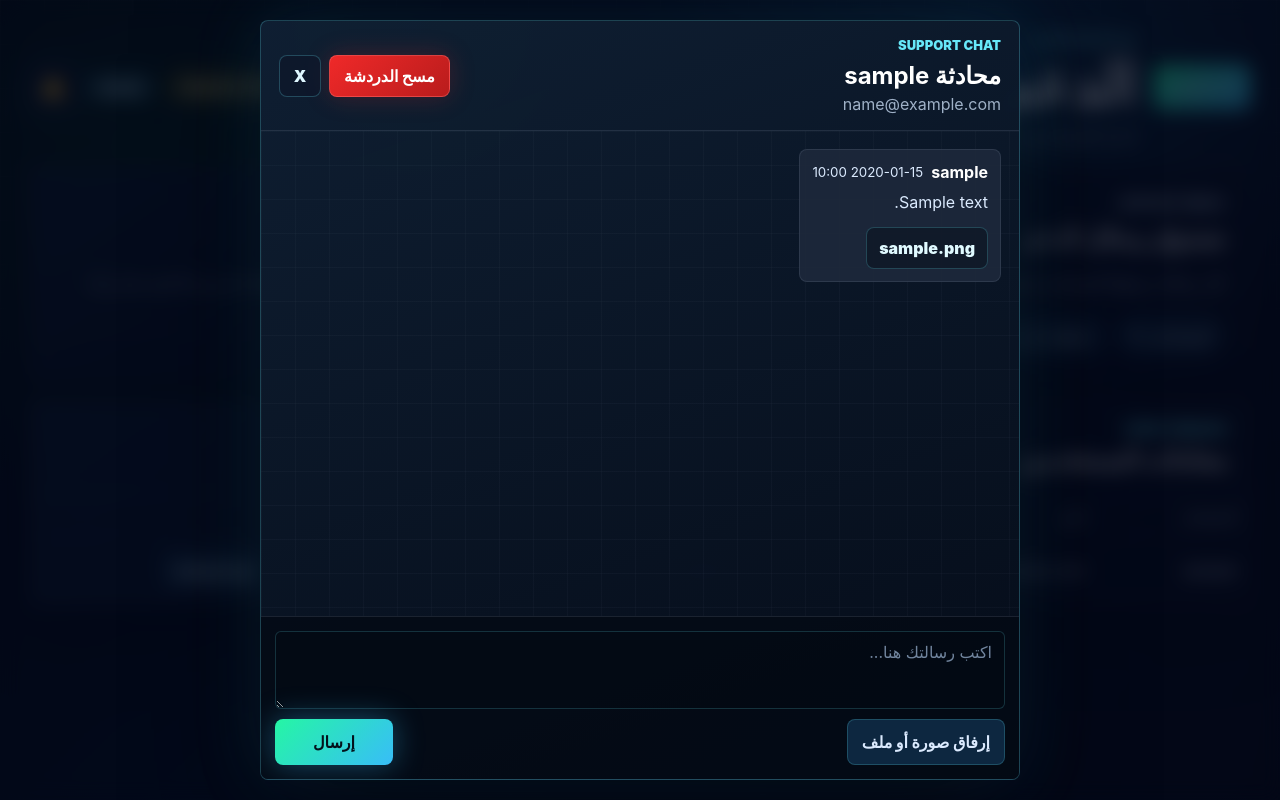
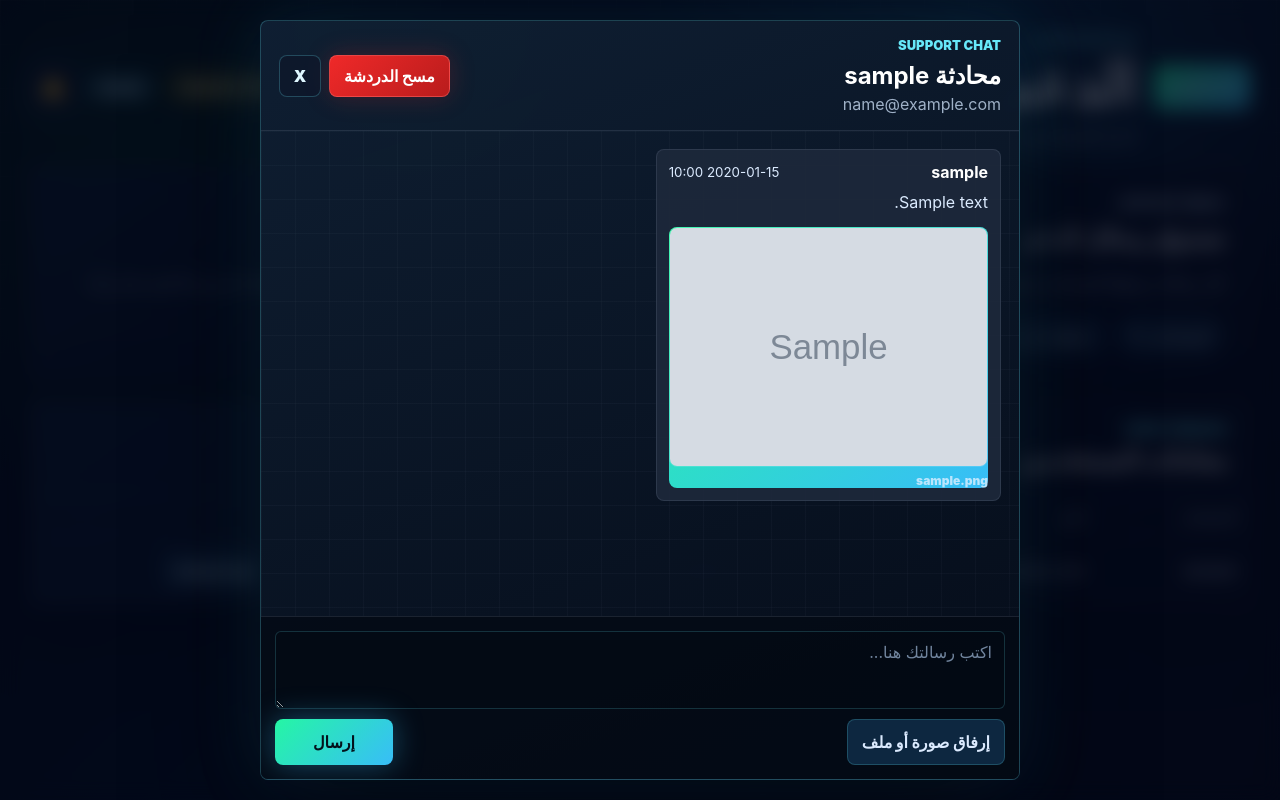
Before and after one commit to abdulkarimhajyasin-alt/project1-dashboard, a FastAPI app: page /support/chat/1 in a window 1280 px wide. Run offline with FastAPI, Linux system fonts and the light colour scheme; the visitor is signed in with stand-in values (Sample User, id 1); tables that the repository leaves empty hold one stand-in row (values such as "Sample post"); grey boxes marked "Sample" are stand-in pictures; parts of the project's set-up code (start-up, migrations or seed data) failed here and were passed over.

Commit message:
Fix support chat image attachment detection

```diff
--- a/web_dashboard/app/static/css/style.css
+++ b/web_dashboard/app/static/css/style.css
@@ -3087,6 +3087,18 @@ body.support-chat-open {
   transform: translateY(-1px);
 }
 
+.support-attachment-image span {
+  color: #bae6fd;
+  display: block;
+  font-size: 12px;
+  font-weight: 900;
+  margin-top: 6px;
+  max-width: min(320px, 100%);
+  overflow: hidden;
+  text-overflow: ellipsis;
+  white-space: nowrap;
+}
+
 .support-attachment-file {
   background: rgba(3, 10, 20, 0.42);
   border: 1px solid rgba(103, 232, 249, 0.22);
--- a/web_dashboard/app/static/js/dashboard.js
+++ b/web_dashboard/app/static/js/dashboard.js
@@ -14,6 +14,7 @@
   const supportImageOpenButtons = Array.from(document.querySelectorAll("[data-support-image-open]"));
   const supportImageCloseButtons = Array.from(document.querySelectorAll("[data-support-image-close]"));
   const supportFileInputs = Array.from(document.querySelectorAll("[data-support-file-input]"));
+  const imageExtensions = [".apng", ".avif", ".bmp", ".gif", ".jpeg", ".jpg", ".png", ".svg", ".webp"];
 
   const formatFileSize = (size) => {
     if (!Number.isFinite(size)) {
@@ -23,6 +24,11 @@
       return `${Math.max(1, Math.round(size / 1024))} KB`;
     }
     return `${(size / (1024 * 1024)).toFixed(1)} MB`;
+  };
+
+  const isImageFile = (file) => {
+    const fileName = (file.name || "").toLowerCase();
+    return file.type.startsWith("image/") || imageExtensions.some((extension) => fileName.endsWith(extension));
   };
 
   const setupSupportFilePreview = () => {
@@ -69,7 +75,7 @@
         name.textContent = file.name;
         meta.textContent = `${file.type || "ملف"} - ${formatFileSize(file.size)}`;
 
-        if (file.type.startsWith("image/")) {
+        if (isImageFile(file)) {
           objectUrl = URL.createObjectURL(file);
           image.src = objectUrl;
           image.hidden = false;
--- a/web_dashboard/app/templates/base.html
+++ b/web_dashboard/app/templates/base.html
@@ -4,7 +4,7 @@
   <meta charset="utf-8">
   <meta name="viewport" content="width=device-width, initial-scale=1">
   <title>{{ title or "لوحة تحكم التعدين" }}</title>
-  <link rel="stylesheet" href="{{ url_for('static', path='/css/style.css') }}?v=support-chat-preview">
+  <link rel="stylesheet" href="{{ url_for('static', path='/css/style.css') }}?v=support-chat-image-fix">
 </head>
 <body class="admin-app mining-admin-app">
   <div class="mining-bg" aria-hidden="true"></div>
@@ -77,7 +77,7 @@
       {% block content %}{% endblock %}
     </main>
   </div>
-  <script src="{{ url_for('static', path='/js/dashboard.js') }}?v=support-chat-preview" defer></script>
+  <script src="{{ url_for('static', path='/js/dashboard.js') }}?v=support-chat-image-fix" defer></script>
   {% block scripts %}{% endblock %}
 </body>
 </html>
--- a/web_dashboard/app/templates/partials/support_chat_modal.html
+++ b/web_dashboard/app/templates/partials/support_chat_modal.html
@@ -32,6 +32,7 @@
           {% if chat_message.is_image %}
           <button class="support-attachment-image" type="button" data-support-image-open data-image-src="{{ attachment_url }}" data-image-title="{{ chat_message.attachment_name or 'صورة مرفقة' }}">
             <img src="{{ attachment_url }}" alt="{{ chat_message.attachment_name or 'صورة مرفقة' }}" loading="lazy">
+            <span>{{ chat_message.attachment_name or "صورة مرفقة" }}</span>
           </button>
           {% else %}
           <a class="support-attachment-file" href="{{ attachment_url }}" target="_blank" rel="noopener">{{ chat_message.attachment_name or "فتح الملف" }}</a>
--- a/web_dashboard/app/templates/user_base.html
+++ b/web_dashboard/app/templates/user_base.html
@@ -4,7 +4,7 @@
   <meta charset="utf-8">
   <meta name="viewport" content="width=device-width, initial-scale=1">
   <title>{% block title %}لوحة التعدين{% endblock %}</title>
-  <link rel="stylesheet" href="{{ url_for('static', path='/css/style.css') }}?v=support-chat-preview">
+  <link rel="stylesheet" href="{{ url_for('static', path='/css/style.css') }}?v=support-chat-image-fix">
 </head>
 <body class="user-app mining-app">
   <div class="mining-bg" aria-hidden="true"></div>
@@ -58,6 +58,6 @@
       {% block content %}{% endblock %}
     </main>
   </div>
-  <script src="{{ url_for('static', path='/js/user_dashboard.js') }}?v=support-chat-preview"></script>
+  <script src="{{ url_for('static', path='/js/user_dashboard.js') }}?v=support-chat-image-fix"></script>
 </body>
 </html>
```
Also changed, not shown: web_dashboard/app/models.py (+12 -1 lines), web_dashboard/app/static/js/user_dashboard.js (+9 -1 lines), web_dashboard/app/support_chat.py (+7 -1 lines).
